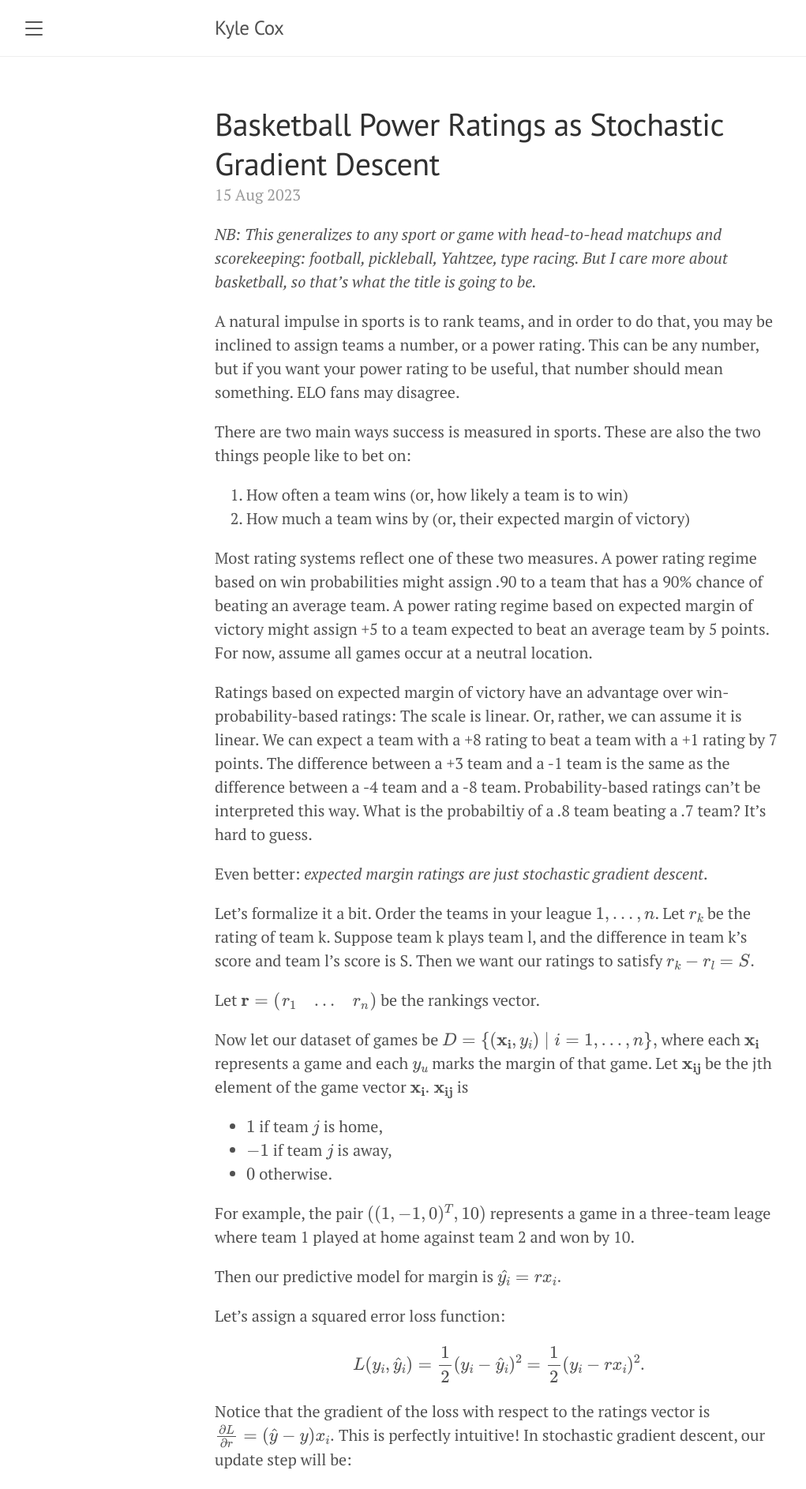
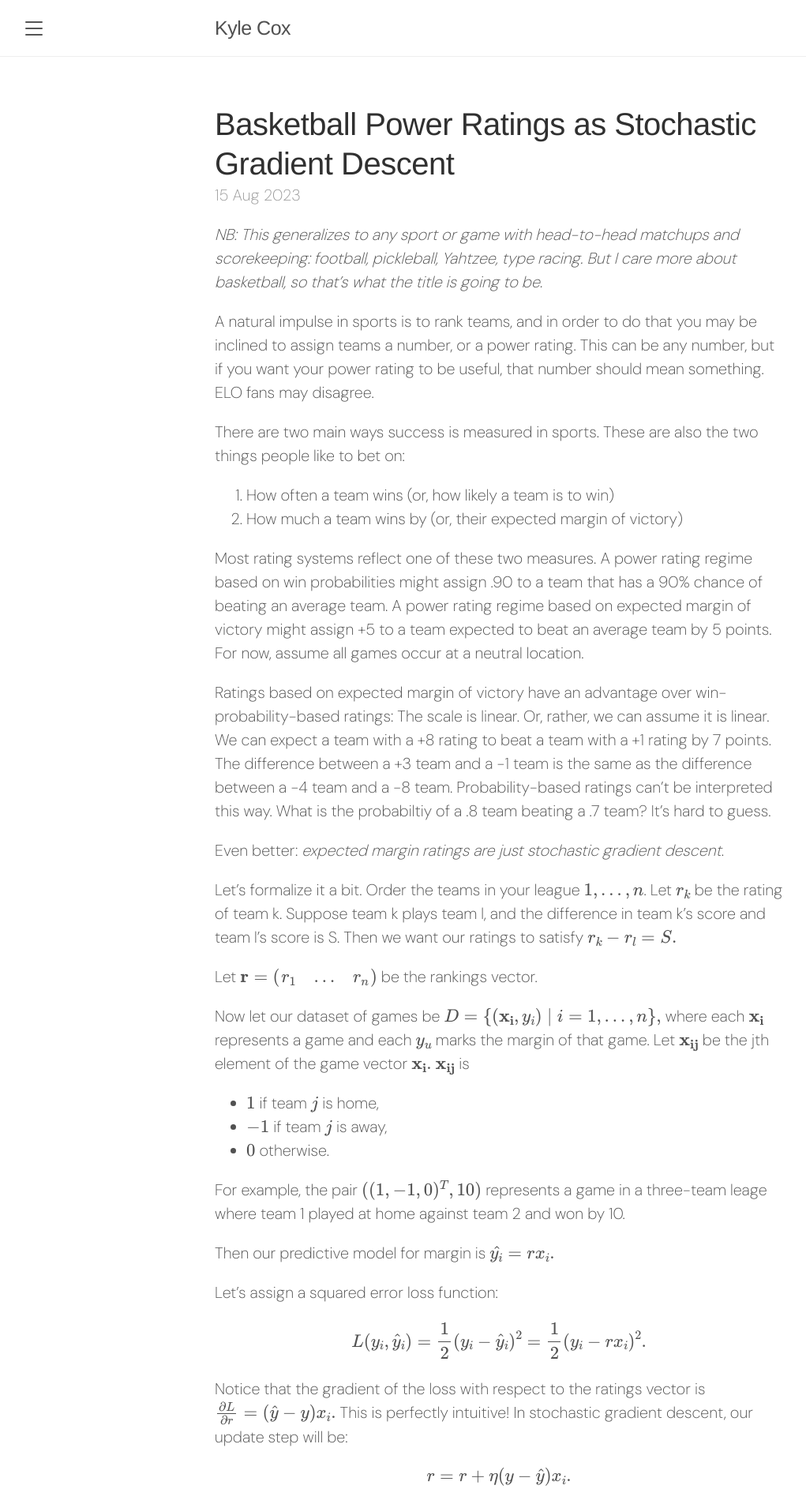
Before and after one commit to xocelyk/xocelyk.github.io, a Jekyll site: the page built from _posts/2023-08-15-power-ratings-as-sgd.md, in a window 1280 px wide. Shown: the top 1886 px of the page at 79% size, without its empty margins (8-1029 px from the left). Built offline with Jekyll 4.4.1, drawn with Linux system fonts in a browser that asks for light colours; formulas are drawn with MathJax 3.

Commit message:
change font

```diff
--- a/_includes/head.html
+++ b/_includes/head.html
@@ -19,7 +19,7 @@
   <link rel="stylesheet" href="{{ '/public/css/poole.css' | absolute_url }}">
   <link rel="stylesheet" href="{{ '/public/css/syntax.css' | absolute_url }}">
   <link rel="stylesheet" href="{{ '/public/css/lanyon.css' | absolute_url }}">
-  <link rel="stylesheet" href="https://fonts.googleapis.com/css?family=PT+Serif:400,400italic,700%7CPT+Sans:400">
+  <link rel="stylesheet" href="https://fonts.googleapis.com/css2?family=DM+Sans:opsz,wght@9..40,200&display=swap">
 
   <link rel="alternate" type="application/rss+xml" title="RSS" href="{{ '/atom.xml' | absolute_url }}">
 
--- a/_posts/2023-08-15-power-ratings-as-sgd.md
+++ b/_posts/2023-08-15-power-ratings-as-sgd.md
@@ -5,7 +5,7 @@
 
 *NB: This generalizes to any sport or game with head-to-head matchups and scorekeeping: football, pickleball, Yahtzee, type racing. But I care more about basketball, so that's what the title is going to be.*
 
-A natural impulse in sports is to rank teams, and in order to do that, you may be inclined to assign teams a number, or a power rating. This can be any number, but if you want your power rating to be useful, that number should mean something. ELO fans may disagree.
+A natural impulse in sports is to rank teams, and in order to do that you may be inclined to assign teams a number, or a power rating. This can be any number, but if you want your power rating to be useful, that number should mean something. ELO fans may disagree.
 
 There are two main ways success is measured in sports. These are also the two things people like to bet on:
 1. How often a team wins (or, how likely a team is to win)
--- a/public/css/lanyon.css
+++ b/public/css/lanyon.css
@@ -41,7 +41,7 @@
 }
 
 html {
-  font-family: "PT Serif", Georgia, "Times New Roman", serif;
+  font-family: 'DM Sans', sans-serif;
 }
 
 h1, h2, h3, h4, h5, h6 {
```
